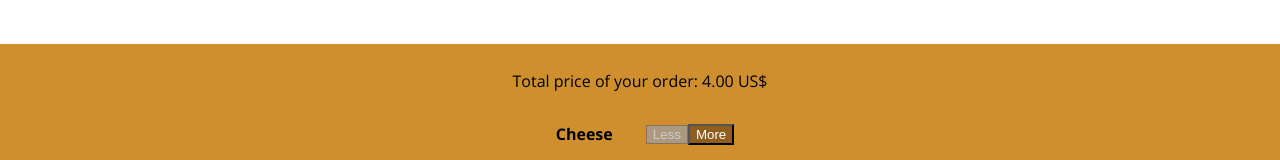
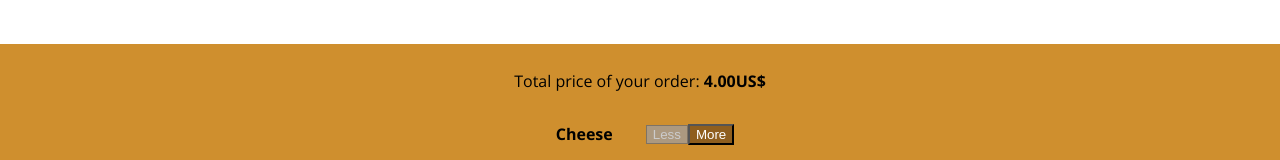
Before and after one commit to chrisAlide3/burger-builder, a React app: page / in a window 1280 px wide. Shown: the part 594-754 px from the top of the page. Built offline with nearby package versions, Linux system fonts and the light colour scheme.

Commit message:
Fixed price display. Now bold

```diff
--- a/src/components/Burger/BuildControls/BuildControls.js
+++ b/src/components/Burger/BuildControls/BuildControls.js
@@ -12,7 +12,7 @@ const controls = [
 const buildControls = (props) => (
 
             <div className={classes.BuildControls}>
-                <p>Total price of your order: {(Math.round(props.totalPrice * 100)/100).toFixed(2)} US$</p>
+                <p>Total price of your order: <strong>{(Math.round(props.totalPrice * 100)/100).toFixed(2)}US$</strong></p>
 
                 {controls.map(ctrl => (
                     <BuildControl
```
